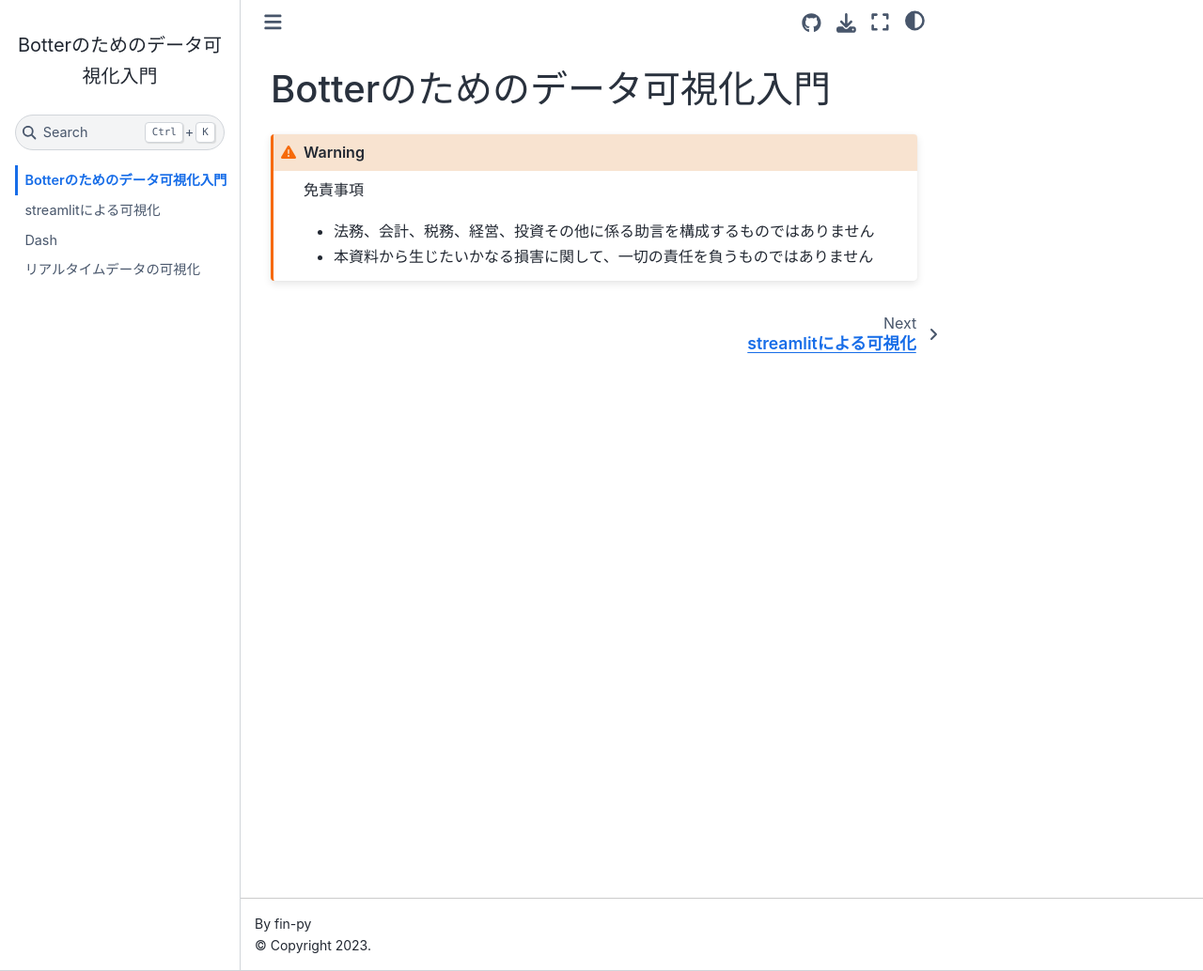
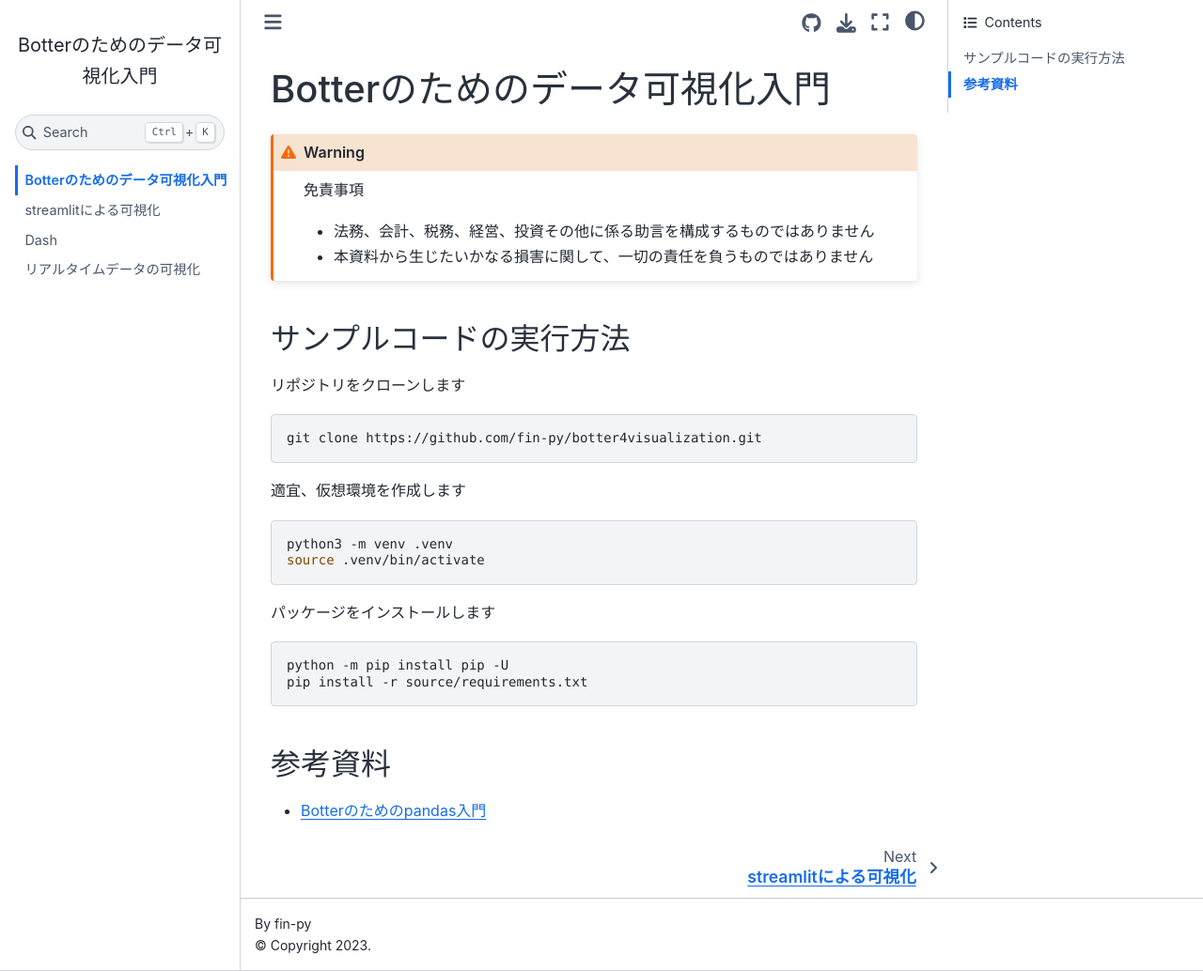
Before and after one commit to fin-py/botter4visualization, a Jupyter Book: the page built from source/intro.md, in a window 1280 px wide and 1034 px high. Shown: the whole window at 94% size. Built offline with Jupyter Book 1.0.4 settings and Sphinx 7.4.7 and the Sphinx Book theme 1.1.4, drawn with Linux system fonts in a browser that asks for light colours; pages that are not in the unit, such as notebooks, are missing from menus; comment, search, counter and statistics services are not loaded.

Commit message:
update intro

````diff
--- a/source/intro.md
+++ b/source/intro.md
@@ -4,3 +4,29 @@
 - 法務、会計、税務、経営、投資その他に係る助言を構成するものではありません
 - 本資料から生じたいかなる損害に関して、一切の責任を負うものではありません
 ```
+
+## サンプルコードの実行方法
+
+リポジトリをクローンします
+
+```bash
+git clone https://github.com/fin-py/botter4visualization.git
+```
+
+適宜、仮想環境を作成します
+
+```bash
+python3 -m venv .venv
+source .venv/bin/activate
+```
+
+パッケージをインストールします
+
+```bash
+python -m pip install pip -U
+pip install -r source/requirements.txt
+```
+
+## 参考資料
+
+- [Botterのためのpandas入門](http://botter4pandas.readthedocs.io/)
````
Also changed, not shown: source/requirements.txt (+7 -2 lines).
